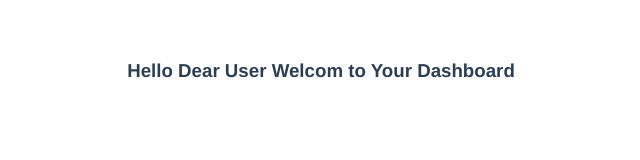
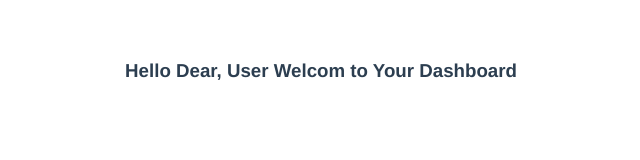
Before and after one commit to ShoaibNaseri/resturant.management, a Vue app: page /dashboard in a window 1280 px wide. Shown: the top 160 px of the page, without its empty margins (319-959 px from the left). Built offline with nearby package versions, Linux system fonts and the light colour scheme.

Commit message:
dashboard

```diff
--- a/src/components/Dashboard.vue
+++ b/src/components/Dashboard.vue
@@ -1,5 +1,5 @@
 <template>
-    <h3>Hello Dear User Welcom to Your Dashboard</h3>
+    <h3>Hello Dear, User Welcom to Your Dashboard</h3>
 </template>
 <script>
 export default{
```
